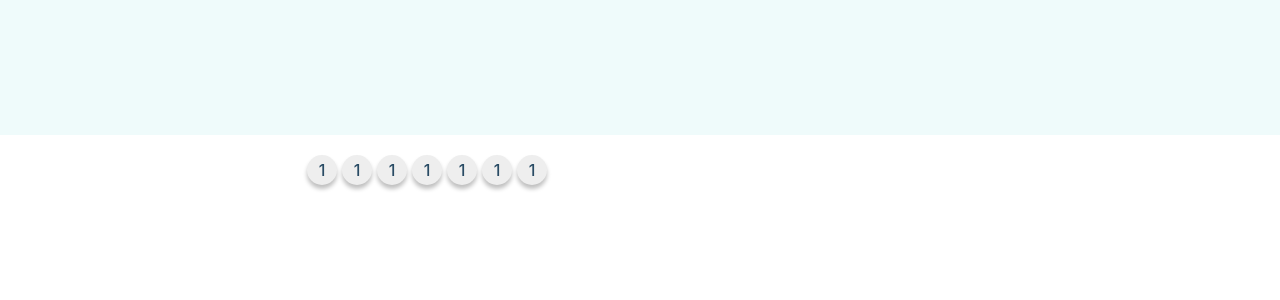
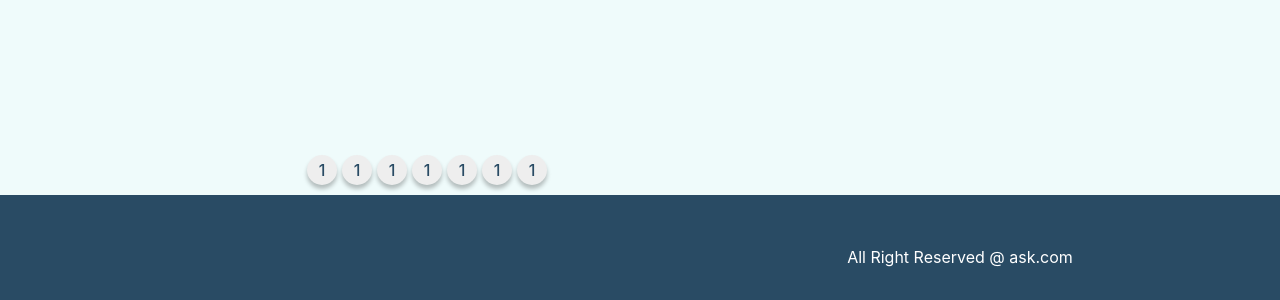
Before and after one commit to mahfuj-mahtab/React-Q-A, a React (Vite) app in the folder Question-answer/: page / in a window 1280 px wide. Shown: the part 970-1270 px from the top of the page. Before the commit the page ends 1165 px from the top, so only its background shows below. Built offline with nearby package versions, Linux system fonts and the light colour scheme; no server answers.

Commit message:
login error solved

```diff
--- a/Question-answer/package.json
+++ b/Question-answer/package.json
@@ -16,7 +16,8 @@
     "react-dom": "^18.2.0",
     "react-hook-form": "^7.51.3",
     "react-redux": "^9.1.1",
-    "react-router-dom": "^6.23.0"
+    "react-router-dom": "^6.23.0",
+    "react-toastify": "^10.0.5"
   },
   "devDependencies": {
     "@types/react": "^18.2.66",
--- a/Question-answer/src/App.css
+++ b/Question-answer/src/App.css
@@ -4,7 +4,7 @@
 }
 .container{
   width: 1920px;
-  height: auto;
+  min-height: 800px;
   position: relative;
 }
 .header{
--- a/Question-answer/src/Components/Answer.jsx
+++ b/Question-answer/src/Components/Answer.jsx
@@ -22,8 +22,8 @@ function Answer() {
     const authStatus = useSelector((state)=>state.auth.status)
     const userData = useSelector((state)=>state.auth.userData)
     useEffect(() => {
-      console.log('id type is ',typeof id);
-      console.log('answers : ',answers);
+    //   console.log('id type is ',typeof id);
+    //   console.log('answers : ',answers);
         questionService.showQuestionAnswer(id).then((post)=>{
             setQuestion(post)
 
--- a/Question-answer/src/Components/Ask.jsx
+++ b/Question-answer/src/Components/Ask.jsx
@@ -10,7 +10,7 @@ function Ask() {
     const authStatus = useSelector((state)=>state.auth.status)
     const navigate = useNavigate()
     const userData = useSelector(state=>state.auth.userData)
-    console.log(userData)
+    // console.log(userData)
     const { register,
         handleSubmit,
         watch,
--- a/Question-answer/src/Components/Container.jsx
+++ b/Question-answer/src/Components/Container.jsx
@@ -1,6 +1,7 @@
 import React from 'react'
 import Question from './Question'
 import RightContainer from './RightContainer'
+import Footer from './Footer'
 
 function Container() {
   return (
@@ -38,7 +39,7 @@ function Container() {
 
 
 
-
+       <Footer/>
 
 </div>
     </div>
--- a/Question-answer/src/Components/Footer.jsx
+++ b/Question-answer/src/Components/Footer.jsx
@@ -3,7 +3,7 @@ import React from 'react'
 function Footer() {
   return (
     <div>
-         {/* <div className="footer">All Right Reserved @ ask.com</div>  */}
+         <div className="footer">All Right Reserved @ ask.com</div>
     </div>
   )
 }
--- a/Question-answer/src/Components/Header.jsx
+++ b/Question-answer/src/Components/Header.jsx
@@ -5,7 +5,7 @@ function Header() {
   const authStatus = useSelector((state)=>state.auth.status)
   useEffect(() => {
 
-  console.log(authStatus);
+  // console.log(authStatus);
 
 
   }, [])
--- a/Question-answer/src/Components/Login.jsx
+++ b/Question-answer/src/Components/Login.jsx
@@ -1,10 +1,22 @@
-import React from 'react'
+import React,{useEffect} from 'react'
 import { Link, useNavigate } from 'react-router-dom'
 import { useForm } from "react-hook-form"
 import authService from '../Appwrite/auth'
 import {useDispatch} from 'react-redux'
 import {login} from '../store/authSlice'
+
 function  Login() {
+    useEffect(() => {
+       authService.getCurrentUser().then(user=>{
+        if(user){
+            dispatch(login(user))
+            navigate('/')
+        }
+
+       })
+
+    }, [])
+
     const navigate = useNavigate()
     const dispatch = useDispatch()
     const {
@@ -16,10 +28,10 @@ function  Login() {
     const  Login = (data)=>{
    authService.login(data).then((session)=>{
         if(session){
-            console.log(session,'session');
+            // console.log(session,'session');
             authService.getCurrentUser().then((userData)=>{
 
-                console.log(userData,'is userdata');
+                // console.log(userData,'is userdata');
                 dispatch(login(userData))
                 navigate('/')
             })
--- a/Question-answer/src/Components/Logout.jsx
+++ b/Question-answer/src/Components/Logout.jsx
@@ -22,7 +22,7 @@ function Logout() {
     }, [])
 
   return (
-    <div>Hi</div>
+    <div></div>
   )
 }
 
--- a/Question-answer/src/Components/Question.jsx
+++ b/Question-answer/src/Components/Question.jsx
@@ -9,7 +9,7 @@ function Question() {
   // console.log(userData,'store user')
   useEffect(
     () => {
-      console.log(authService.getCurrentUser(),'current user');
+      // console.log(authService.getCurrentUser(),'current user');
       questionService.showAllQuestions().then((posts)=>{
         if(posts){
           // console.log(posts);
--- a/Question-answer/src/Components/Register.jsx
+++ b/Question-answer/src/Components/Register.jsx
@@ -22,10 +22,15 @@ function Register() {
         }
     }
     useEffect(() => {
+        authService.getCurrentUser().then(user=>{
+         if(user){
+             dispatch(login(user))
+             navigate('/')
+         }
 
+        })
 
-
-    }, [])
+     }, [])
 
   return (
     <div>
--- a/Question-answer/src/register.css
+++ b/Question-answer/src/register.css
@@ -7,7 +7,7 @@ body{
 }
 .container{
     width: 1920px;
-    height: 720px;
+    /* height: 720px; */
 }
 .main_container{
     width: 1365px;
@@ -59,7 +59,7 @@ body{
 .right_login_box input[type = text]{
     width: 300px;
     height: 40px;
-    padding-left: 10px;
+    padding-left: 50px;
     margin-left: 50px;
     box-shadow: 0px 4px 4px 2px rgba(32, 115, 152, 0.25);
     border-radius: 15px;
```
Also changed, not shown: 2 other files (tests, documents, lock files or other folders).
